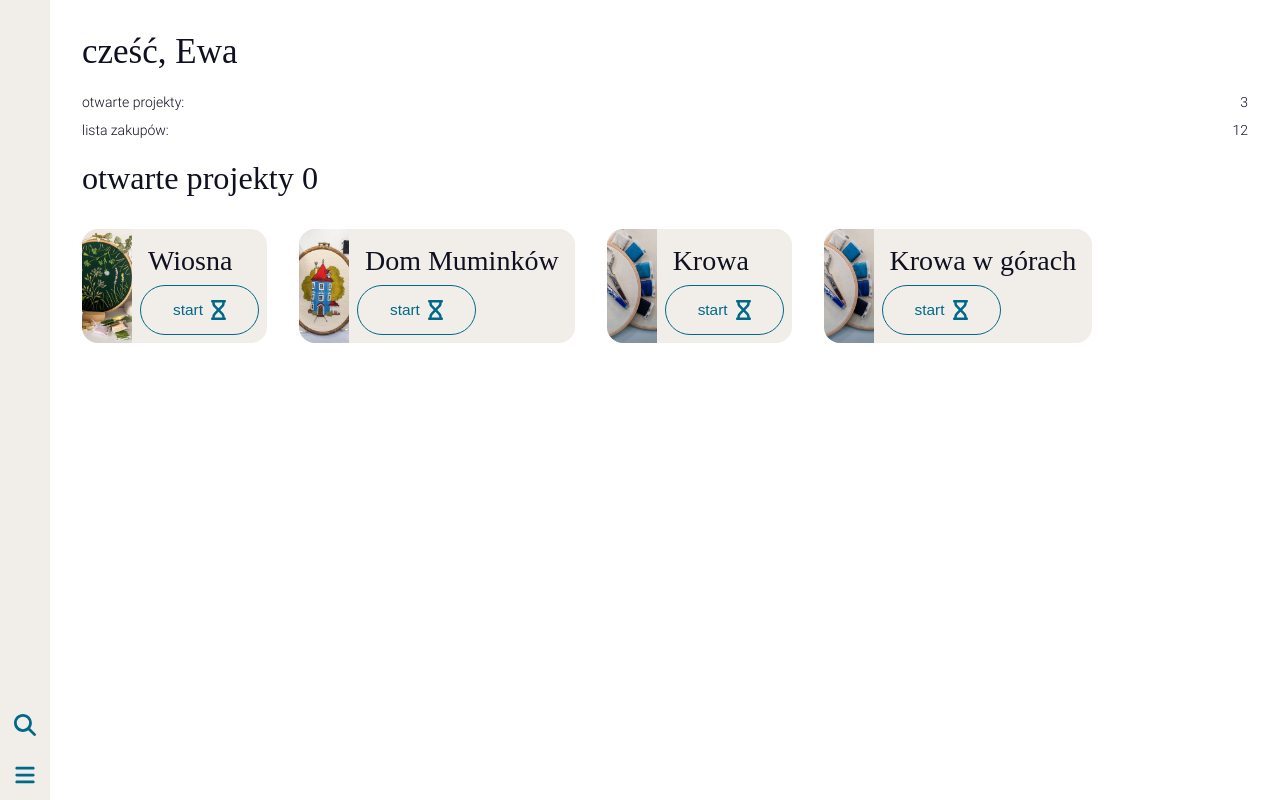
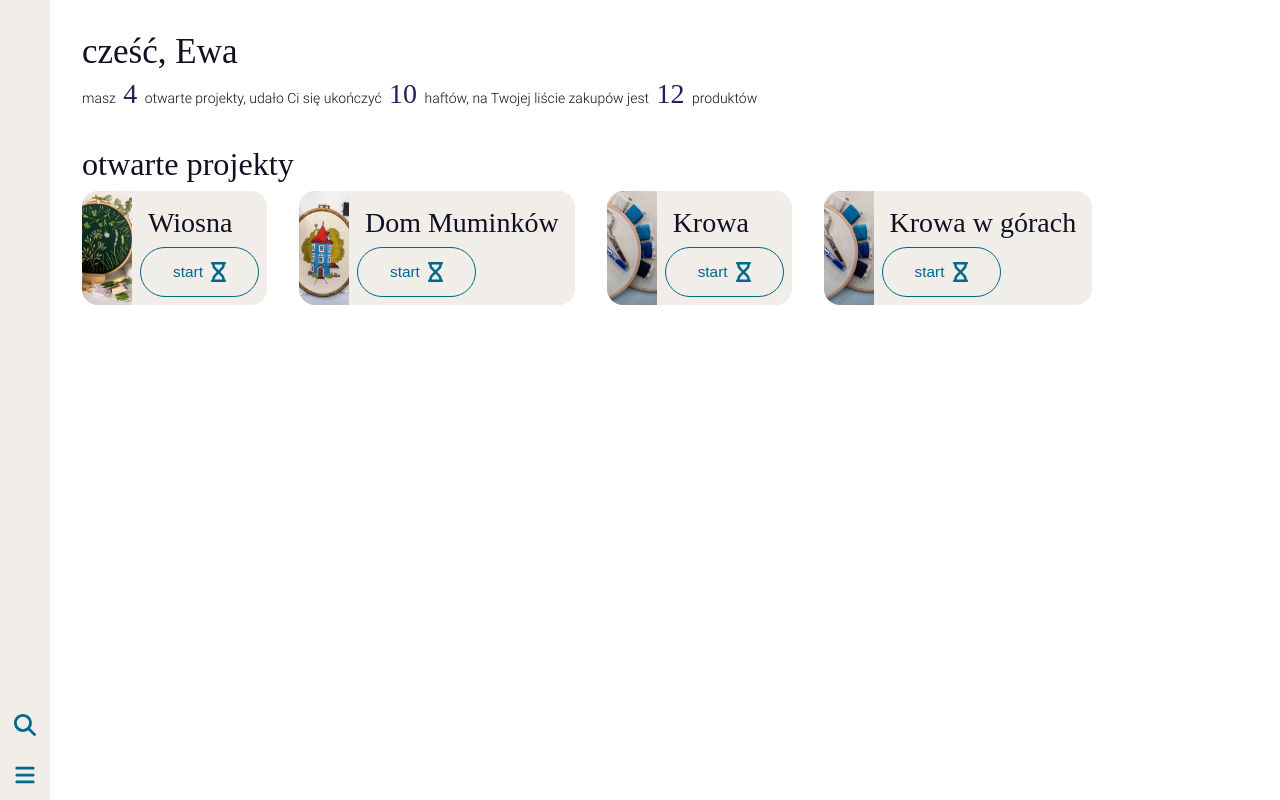
Before and after one commit to edworczak/embroiderers-essential, a React (Vite) app: page / in a window 1280 px wide. Built offline with nearby package versions, Linux system fonts and the light colour scheme.

Commit message:
Created welcome message

```diff
--- a/src/App.styled.jsx
+++ b/src/App.styled.jsx
@@ -45,7 +45,7 @@ export const GlobalStyles = createGlobalStyle`
     h1, h2, h3 {
       font-family: ${theme.typography.fontFamilyHeader};
       font-weight: ${theme.typography.fontWeight.header};
-      margin: 0 0 ${theme.sizes.spacings.default};
+      margin: 0 0 ${theme.sizes.spacings.small};
     }
 
     h1 {
@@ -72,6 +72,6 @@ export const Content = styled.div`
 `;
 
 export const Section = styled.section`
-	margin-bottom: ${theme.sizes.spacings.default};
+	margin-bottom: ${theme.sizes.spacings.big};
 	width: 100%;
 `;
--- a/src/components/project-button/project-button.styled.jsx
+++ b/src/components/project-button/project-button.styled.jsx
@@ -7,7 +7,7 @@ export const ProjectButtonStyled = styled.a`
 	border-radius: ${theme.decorations.borderRadiusDefault};
 	display: flex;
 	flex-shrink: 0;
-	margin: ${theme.sizes.spacings.default};
+	margin: 0 ${theme.sizes.spacings.default};
 	overflow: hidden;
 	width: auto;
 `;
--- a/src/components/welcome/welcome.jsx
+++ b/src/components/welcome/welcome.jsx
@@ -1,20 +1,87 @@
+import { useEffect, useState } from "react";
+
 import dummyUser from "../../data/dummyUser";
 import pl from "../../data/pl";
-import { InfoWrapper } from "./welcome.styled";
+import { Info, InfoWrapper, NumberHighLight } from "./welcome.styled";
 
 const Welcome = () => {
+	// demo values
+	const shoppingCount = 12;
+	const openProjectsCount = 4;
+	const finishedProjectsCount = 10;
+	const [openProjectsText, setOpenProjectsText] = useState();
+	const [finishedProjectsText, setFinishedProjectsText] = useState();
+	const [shippingVerb, setShippingVerb] = useState();
+	const [shippingText, setShippingText] = useState();
+
+	useEffect(() => {
+		prepareWelcomeTexts();
+	}, []);
+
+	const prepareWelcomeTexts = () => {
+		setOpenProjectsText(
+			getPolishDeclination(
+				openProjectsCount,
+				pl.home.openProjectsWelcome.textAfter
+			)
+		);
+		setFinishedProjectsText(
+			getPolishDeclination(
+				finishedProjectsCount,
+				pl.home.allProjectsWelcome.textAfter
+			)
+		);
+		setShippingVerb(getVerb(shoppingCount, pl.home.shoppingWelcome.textAfter));
+		setShippingText(
+			getPolishDeclination(
+				finishedProjectsCount,
+				pl.home.shoppingWelcome.textAfter
+			)
+		);
+	};
+
+	const getPolishDeclination = (value, texts) => {
+		// polish letters override <3
+		if (value === 0) {
+			return texts.items0;
+		} else if (value === 1) {
+			return texts.items1;
+		} else if (value > 1 && value < 5) {
+			return texts.items2;
+		} else if (value > 4) {
+			return texts.items0;
+		}
+	};
+
+	const getVerb = (value, texts) => {
+		if (value === 0) {
+			return texts.verbNull;
+		} else if (value === 1) {
+			return texts.verbSingle;
+		} else if (value > 1 && value < 5) {
+			return texts.verbMultiple;
+		} else if (value > 4) {
+			return texts.verbSingle;
+		}
+	};
+
 	return (
 		<div>
 			<h1>
 				{pl.home.welcome} {dummyUser.user.name}
 			</h1>
 			<InfoWrapper>
-				<span>{pl.home.openProjects}:</span>
-				<span>{"3"}</span>
-			</InfoWrapper>
-			<InfoWrapper>
-				<span>{pl.home.shoppingList}:</span>
-				<span>{dummyUser.shoppingList.items}</span>
+				<Info>
+					{pl.home.openProjectsWelcome.textBefore}{" "}
+					<NumberHighLight>
+						{openProjectsCount < 10 ? openProjectsCount : "10+"}
+					</NumberHighLight>{" "}
+					{openProjectsText}, {pl.home.allProjectsWelcome.textBefore}{" "}
+					<NumberHighLight>{finishedProjectsCount}</NumberHighLight>{" "}
+					{finishedProjectsText}, {pl.home.shoppingWelcome.textBefore}{" "}
+					{shippingVerb} <NumberHighLight>{shoppingCount}</NumberHighLight>{" "}
+					{shippingText}
+				</Info>
 			</InfoWrapper>
 		</div>
 	);
--- a/src/components/welcome/welcome.styled.jsx
+++ b/src/components/welcome/welcome.styled.jsx
@@ -1,7 +1,21 @@
 import styled from "styled-components";
 
+import { theme } from "../../shared-styles/theme.styled";
+
 export const InfoWrapper = styled.div`
-	display: flex;
-	justify-content: space-between;
-	padding: 6px 0;
+	padding: 0;
 `;
+
+export const Info = styled.p`
+	line-height: 32px;
+	margin: 0 0 ${theme.sizes.spacings.small};
+`;
+
+export const NumberHighLight = styled.span`
+	color: ${theme.colours.highlight};
+	font-family: ${theme.typography.fontFamilyHeader};
+	font-size: 28px;
+	font-weight: ${theme.typography.fontWeight.header};
+	line-height: 28px;
+	margin: 0 4px;
+`;
--- a/src/data/pl.jsx
+++ b/src/data/pl.jsx
@@ -6,13 +6,41 @@ const pl = {
 	},
 	home: {
 		welcome: "cześć,",
+		openProjectsWelcome: {
+			textBefore: "masz",
+			textAfter: {
+				items0: "otwartych projektów",
+				items1: "otwarty projekt",
+				items2: "otwarte projekty",
+			},
+		},
+		allProjectsWelcome: {
+			textBefore: "udało Ci się ukończyć",
+			textAfter: {
+				items0: "haftów",
+				items1: "haft",
+				items: "hafty",
+			},
+		},
+		shoppingWelcome: {
+			textBefore: "na Twojej liście zakupów",
+			textAfter: {
+				verbSingle: "jest",
+				verbMultiple: "są",
+				verbNull: "nie ma żadnych",
+				items0: "produktów",
+				items1: "produkt",
+				items2: "produkty",
+			},
+		},
 		openProjectsText: "masz",
-		openProjectsText0: "otwartych projektów",
-		openProjectsText1: "otwarty projekt",
-		openProjectsText2: "otwarte projekty",
-		openProjects: "otwarte projekty",
-		shoppingList: "lista zakupów",
+		shoppingListText: "na Twojej liście zakupów",
+		shoppingListText0: "na Twojej liście zakupów nie ma żadnych produktów",
+		shoppingListText1: "jest 1 produkt",
+		shoppingListText2: "jest 1 produkt",
 	},
+	openProjects: "otwarte projekty",
+	shoppingList: "lista zakupów",
 };
 
 export default pl;
--- a/src/pages/homepage.jsx
+++ b/src/pages/homepage.jsx
@@ -1,30 +1,16 @@
-import { useEffect, useState } from "react";
-
 import { Section } from "../App.styled";
 import ProjectsList from "../components/projects-list/projects-list";
 import Welcome from "../components/welcome/welcome";
 import pl from "../data/pl";
-import { openProjectsCounterListener } from "../events";
 
 const Homepage = () => {
-	const [openProjectsCount, setOpenProjectsCount] = useState(0);
-
-	useEffect(() => {
-		openProjectsCounterListener.on("counting", (data) => {
-			const openProjectsCount = data.openProjectsCount;
-			setOpenProjectsCount(openProjectsCount);
-		});
-	}, []);
-
 	return (
 		<div>
 			<Section>
 				<Welcome />
 			</Section>
 			<Section>
-				<h2>
-					{pl.home.openProjects} {openProjectsCount}
-				</h2>
+				<h2>{pl.openProjects}</h2>
 				<ProjectsList />
 			</Section>
 		</div>
```
